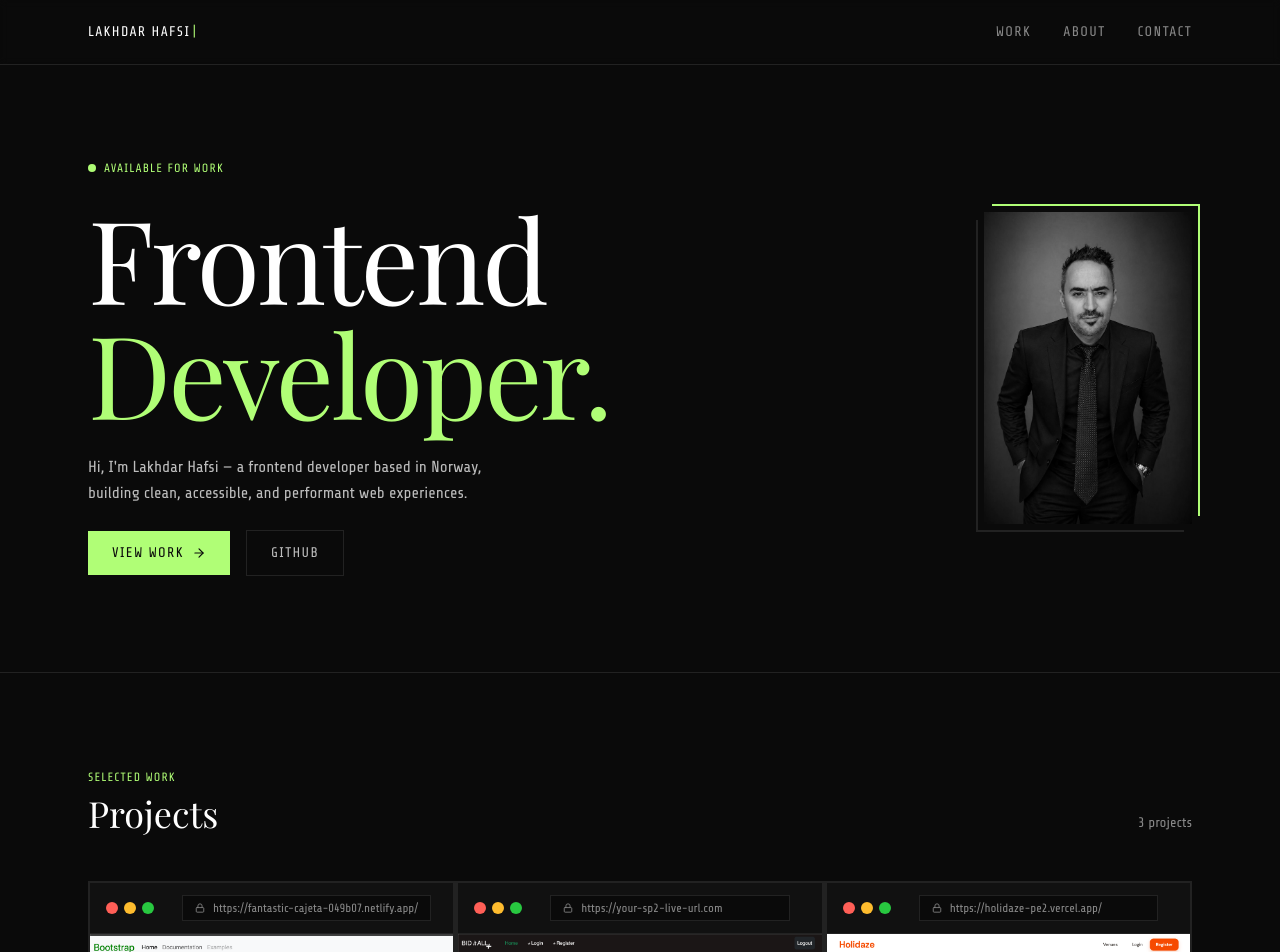
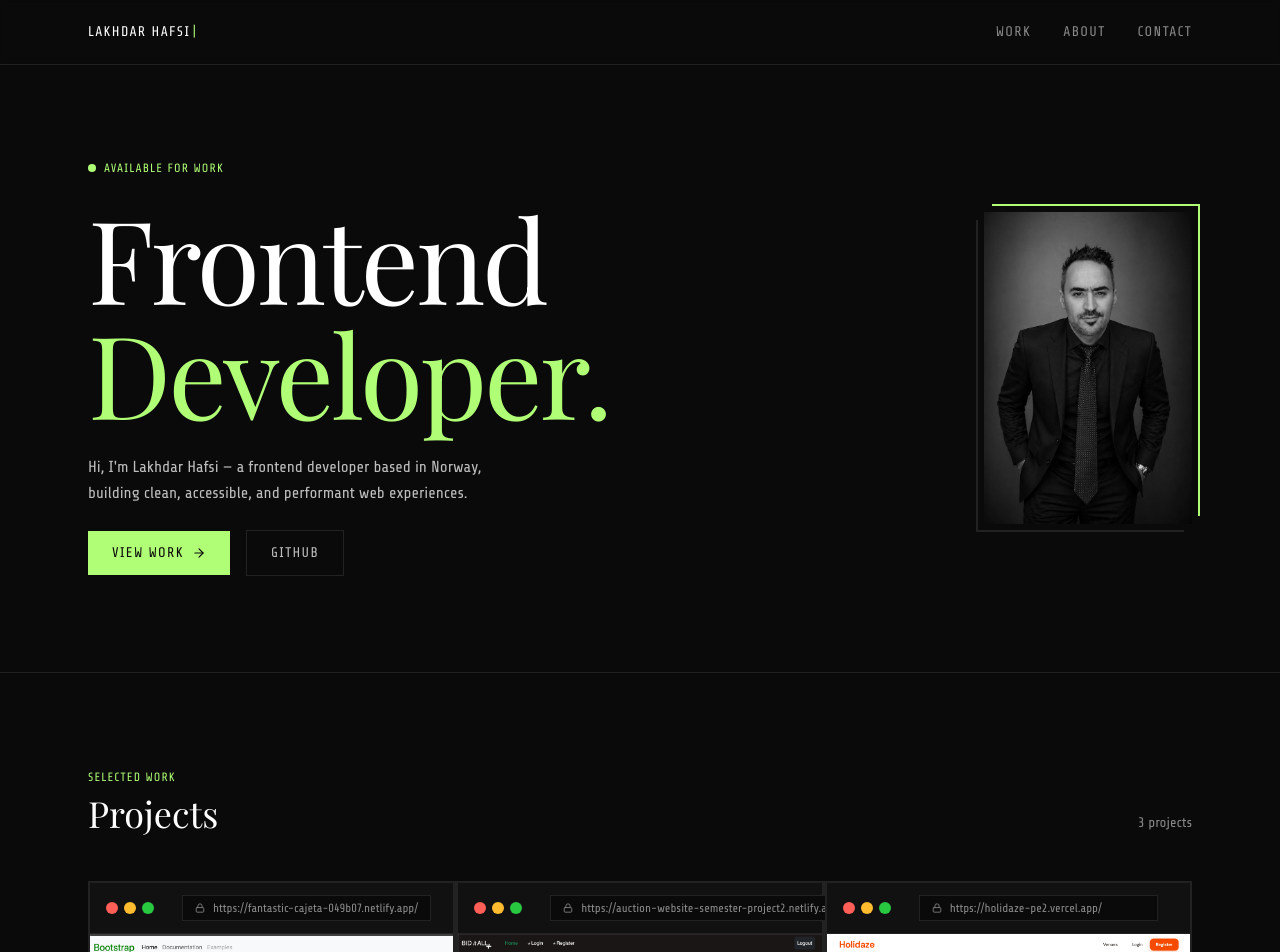
Before and after one commit to lacdart2/portfolio-2, a React (Vite) app: page / in a window 1280 px wide. Shown: the top 952 px of the page. Built offline with nearby package versions, Linux system fonts and the light colour scheme; a web font is replaced by a local one.

Commit message:
updated SP2 url path

```diff
--- a/src/data/projects.ts
+++ b/src/data/projects.ts
@@ -44,7 +44,7 @@ export const projects: Project[] = [
         thumbnail: '/images/auction-website-semester_project_2.png',
         articleImage: '/images/auction-website-semester_project_2.png',
         imageCaption: 'Auction House — real-time bidding platform built for Noroff Semester Project 2',
-        liveUrl: 'https://your-sp2-live-url.com',
+        liveUrl: 'https://auction-website-semester-project2.netlify.app/',
         repoUrl: 'https://github.com/lacdart2/semester-project-2-auction-website_lakhdar-hafsi',
         description: `Auction House is a full-featured bidding platform built as part of the Noroff Semester Project 2.
         Users can register, list items for auction, place bids, and track their virtual currency.
```
